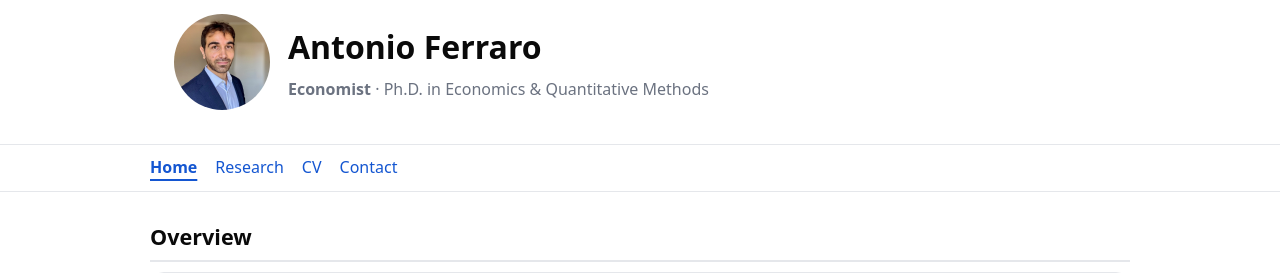
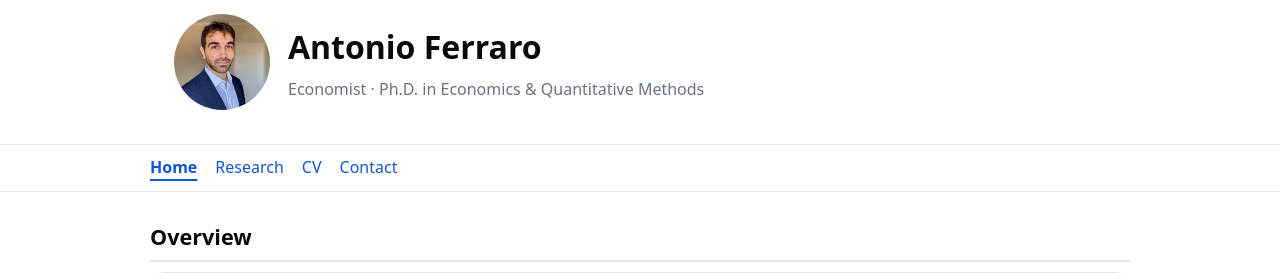
Before and after one commit to ferraroantonio/ferraroantonio.github.io, a Jekyll site: the page built from index.md, in a window 1280 px wide. Shown: the top 273 px of the page. Built offline with Jekyll 4.4.1, drawn with Linux system fonts in a browser that asks for light colours.

Commit message:
Update default.html

```diff
--- a/_layouts/default.html
+++ b/_layouts/default.html
@@ -58,11 +58,7 @@
     <img class="avatar" src="{{ '/assets/antonio.jpeg' | relative_url }}" alt="Portrait of Antonio Ferraro" loading="lazy">
     <div>
       <h1 class="title">Antonio Ferraro</h1>
-      <p class="subtitle">
-      <strong class="role">Economist</strong>
-      <span aria-hidden="true"> · </span>
-      <span class="qualification">Ph.D. in Economics &amp; Quantitative Methods</span>
-</p>
+      <p class="subtitle">Economist · Ph.D. in Economics &amp; Quantitative Methods</p>
     </div>
   </header>
 
```
